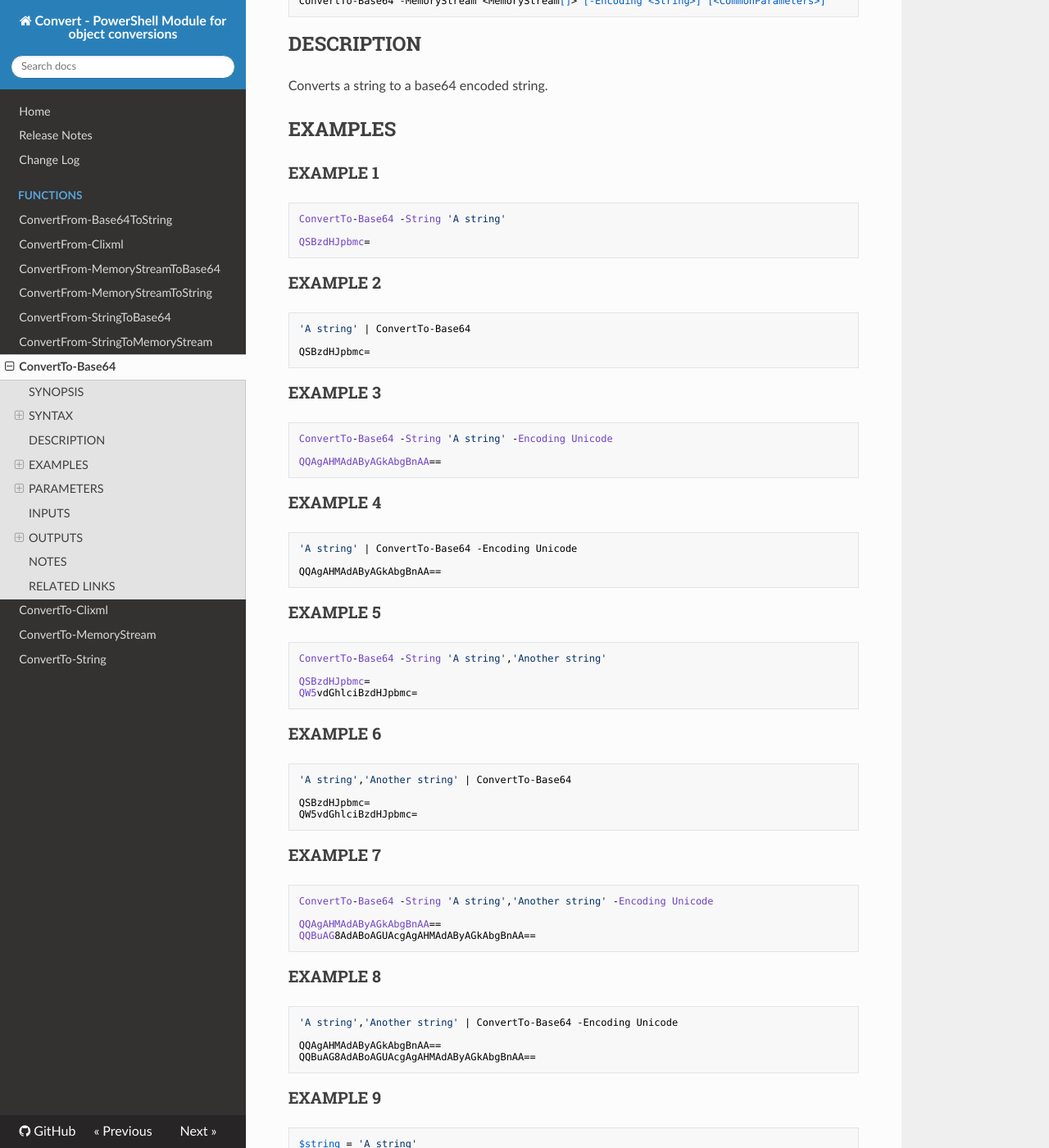
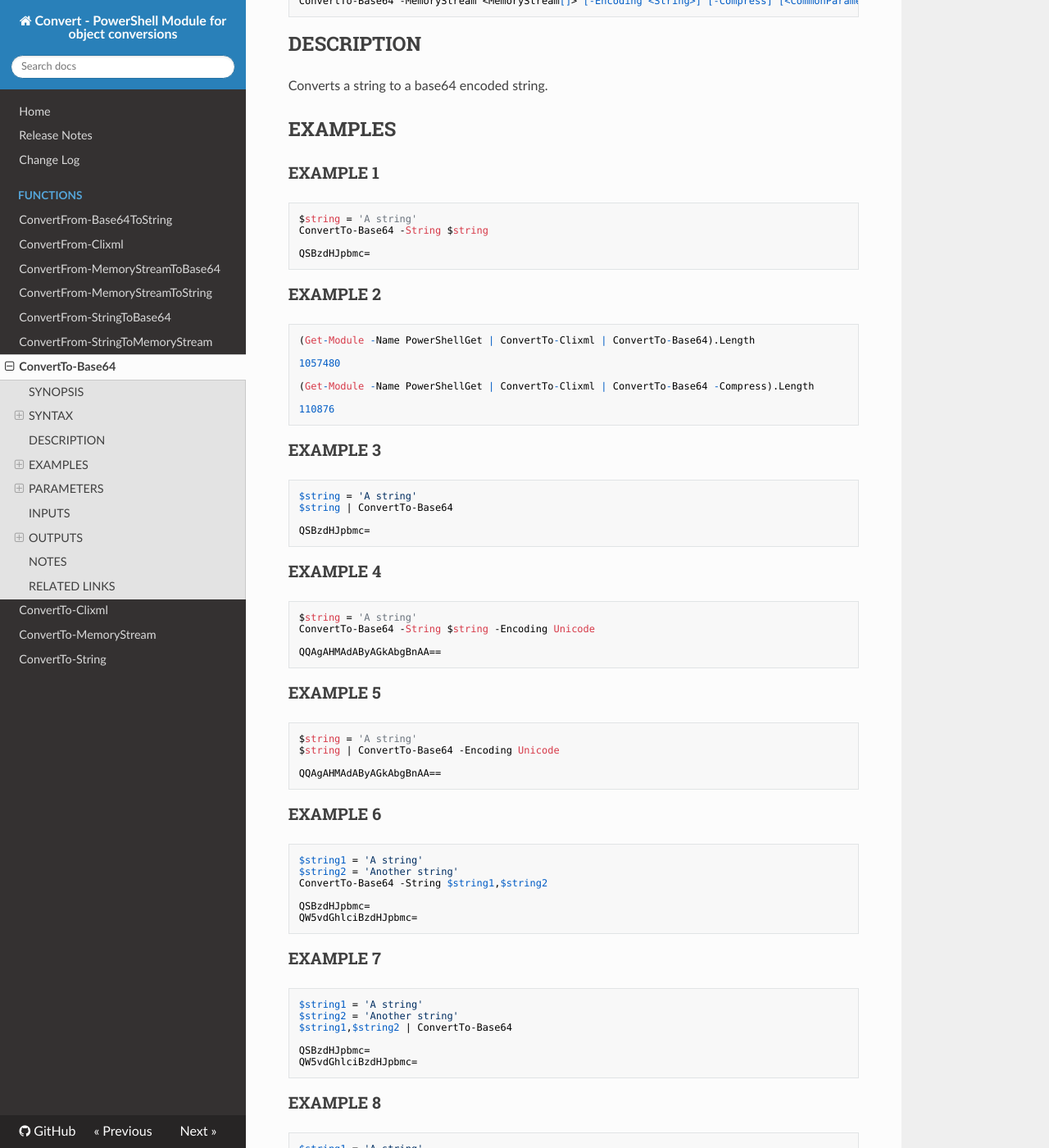
Before and after one commit to austoonz/Convert, an MkDocs documentation site: the page built from docs/functions/ConvertTo-Base64.md, in a window 1280 px wide and 1400 px high, scrolled down 495 px. Shown: the whole window at 82% size. Built offline with MkDocs 1.6.1, drawn with Linux system fonts in a browser that asks for light colours; nearby versions of some CDN libraries; old or Windows-style settings are respelled for this version of MkDocs; some of the changed text lies outside the part shown.

Commit message:
Updated documentation to support new functions

````diff
--- a/docs/functions/ConvertTo-Base64.md
+++ b/docs/functions/ConvertTo-Base64.md
@@ -7,12 +7,12 @@ Converts a string to a base64 encoded string.
 
 ### String (Default)
 ```
-ConvertTo-Base64 -String <String[]> [-Encoding <String>] [<CommonParameters>]
+ConvertTo-Base64 -String <String[]> [-Encoding <String>] [-Compress] [<CommonParameters>]
 ```
 
 ### MemoryStream
 ```
-ConvertTo-Base64 -MemoryStream <MemoryStream[]> [-Encoding <String>] [<CommonParameters>]
+ConvertTo-Base64 -MemoryStream <MemoryStream[]> [-Encoding <String>] [-Compress] [<CommonParameters>]
 ```
 
 ## DESCRIPTION
@@ -22,43 +22,52 @@ Converts a string to a base64 encoded string.
 
 ### EXAMPLE 1
 ```
-ConvertTo-Base64 -String 'A string'
+$string = 'A string'
+ConvertTo-Base64 -String $string
 
 QSBzdHJpbmc=
 ```
 
 ### EXAMPLE 2
 ```
-'A string' | ConvertTo-Base64
+(Get-Module -Name PowerShellGet | ConvertTo-Clixml | ConvertTo-Base64).Length
+
+1057480
+
+(Get-Module -Name PowerShellGet | ConvertTo-Clixml | ConvertTo-Base64 -Compress).Length
+
+110876
+```
+
+### EXAMPLE 3
+```
+$string = 'A string'
+$string | ConvertTo-Base64
 
 QSBzdHJpbmc=
 ```
 
-### EXAMPLE 3
-```
-ConvertTo-Base64 -String 'A string' -Encoding Unicode
-
-QQAgAHMAdAByAGkAbgBnAA==
-```
-
 ### EXAMPLE 4
 ```
-'A string' | ConvertTo-Base64 -Encoding Unicode
+$string = 'A string'
+ConvertTo-Base64 -String $string -Encoding Unicode
 
 QQAgAHMAdAByAGkAbgBnAA==
 ```
 
 ### EXAMPLE 5
 ```
-ConvertTo-Base64 -String 'A string','Another string'
+$string = 'A string'
+$string | ConvertTo-Base64 -Encoding Unicode
 
-QSBzdHJpbmc=
-QW5vdGhlciBzdHJpbmc=
+QQAgAHMAdAByAGkAbgBnAA==
 ```
 
 ### EXAMPLE 6
 ```
-'A string','Another string' | ConvertTo-Base64
+$string1 = 'A string'
+$string2 = 'Another string'
+ConvertTo-Base64 -String $string1,$string2
 
 QSBzdHJpbmc=
 QW5vdGhlciBzdHJpbmc=
@@ -66,15 +75,19 @@ QW5vdGhlciBzdHJpbmc=
 
 ### EXAMPLE 7
 ```
-ConvertTo-Base64 -String 'A string','Another string' -Encoding Unicode
+$string1 = 'A string'
+$string2 = 'Another string'
+$string1,$string2 | ConvertTo-Base64
 
-QQAgAHMAdAByAGkAbgBnAA==
-QQBuAG8AdABoAGUAcgAgAHMAdAByAGkAbgBnAA==
+QSBzdHJpbmc=
+QW5vdGhlciBzdHJpbmc=
 ```
 
 ### EXAMPLE 8
 ```
-'A string','Another string' | ConvertTo-Base64 -Encoding Unicode
+$string1 = 'A string'
+$string2 = 'Another string'
+ConvertTo-Base64 -String $string1,$string2 -Encoding Unicode
 
 QQAgAHMAdAByAGkAbgBnAA==
 QQBuAG8AdABoAGUAcgAgAHMAdAByAGkAbgBnAA==
@@ -82,8 +95,17 @@ QQBuAG8AdABoAGUAcgAgAHMAdAByAGkAbgBnAA==
 
 ### EXAMPLE 9
 ```
+$string1 = 'A string'
+$string2 = 'Another string'
+$string1,$string2 | ConvertTo-Base64 -Encoding Unicode
+
+QQAgAHMAdAByAGkAbgBnAA==
+QQBuAG8AdABoAGUAcgAgAHMAdAByAGkAbgBnAA==
+```
+
+### EXAMPLE 10
+```
 $string = 'A string'
-
 $stream = [System.IO.MemoryStream]::new()
 $writer = [System.IO.StreamWriter]::new($stream)
 $writer.Write($string)
@@ -199,6 +220,21 @@ Accept pipeline input: False
 Accept wildcard characters: False
 ```
 
+### -Compress
+{{Fill Compress Description}}
+
+```yaml
+Type: SwitchParameter
+Parameter Sets: (All)
+Aliases:
+
+Required: False
+Position: Named
+Default value: False
+Accept pipeline input: False
+Accept wildcard characters: False
+```
+
 ### CommonParameters
 This cmdlet supports the common parameters: -Debug, -ErrorAction, -ErrorVariable, -InformationAction, -InformationVariable, -OutVariable, -OutBuffer, -PipelineVariable, -Verbose, -WarningAction, and -WarningVariable.
 For more information, see about_CommonParameters (http://go.microsoft.com/fwlink/?LinkID=113216).
````
Also changed, not shown: other parts of docs/functions/ConvertTo-Base64.md (+3 -4 lines), docs/functions/ConvertFrom-ByteArrayToBase64.md (added, +74 -0 lines), docs/functions/ConvertFrom-StringToCompressedByteArray.md (added, +80 -0 lines).
